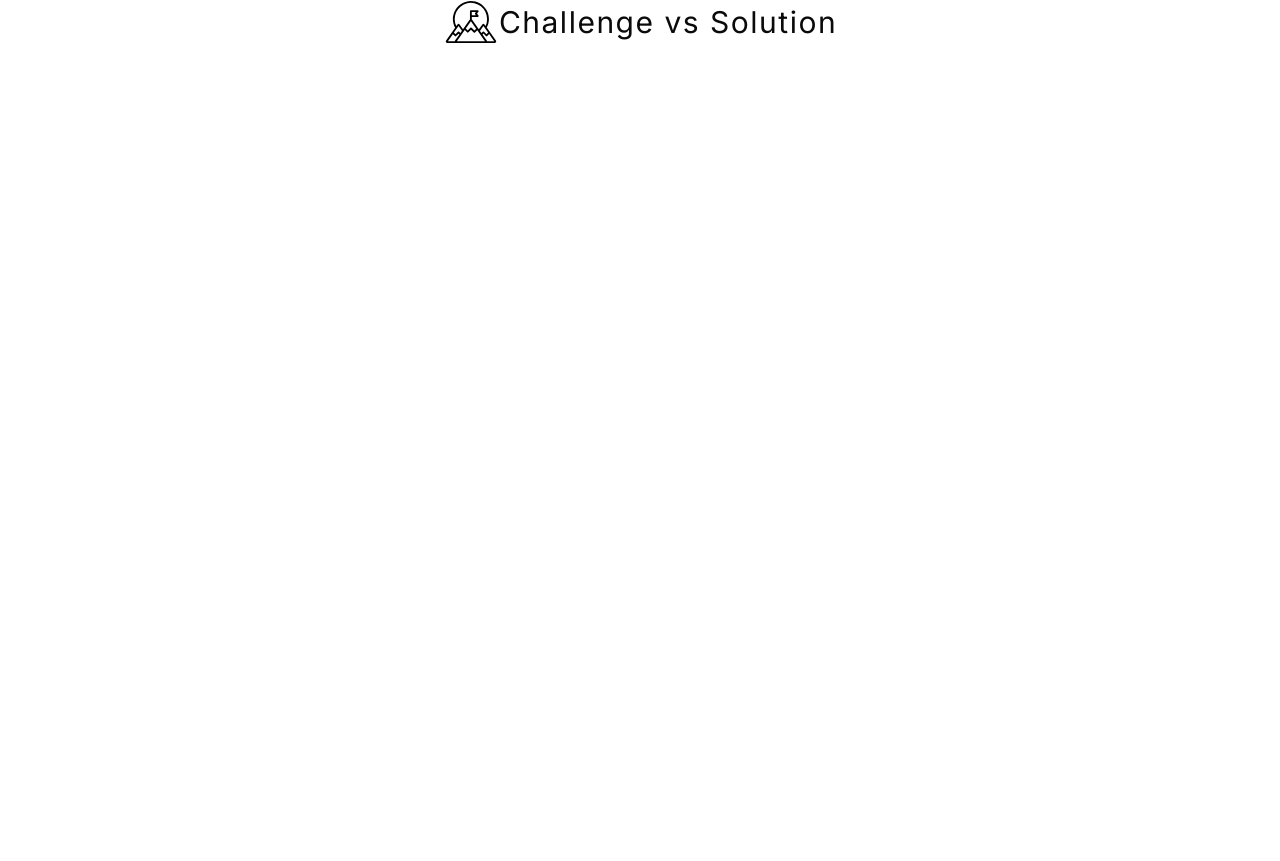
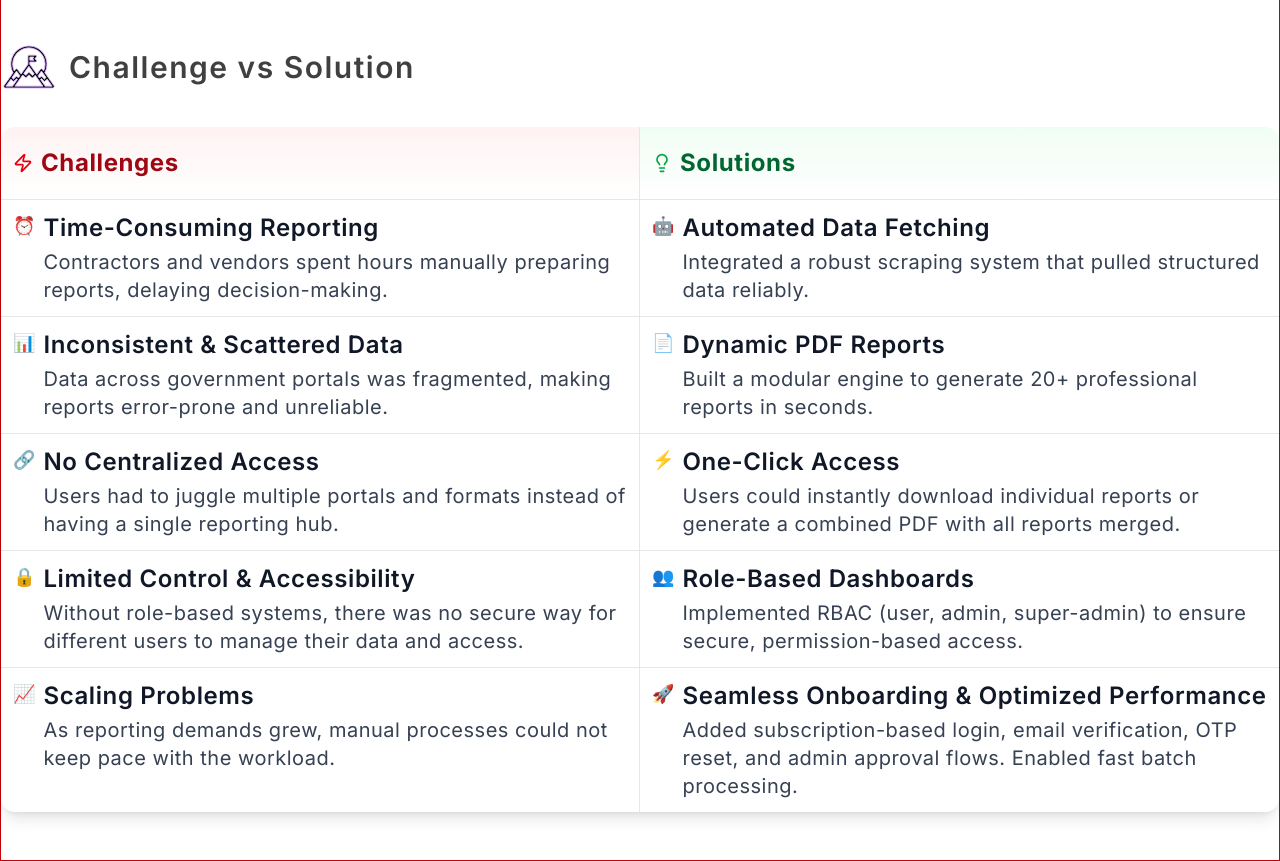
Before and after one commit to abhilashtengli/aceingdev_v2, a React (Vite) app: page /nrega in a window 1280 px wide. Shown: the part 920-1781 px from the top of the page. Before the commit the page ends 970 px from the top, so only its background shows below. Built offline with nearby package versions, Linux system fonts and the light colour scheme.

Commit message:
Update : Challenge vs Solution done of nreg

```diff
--- a/src/Components/CaseStudies/Nrega.tsx
+++ b/src/Components/CaseStudies/Nrega.tsx
@@ -1,8 +1,9 @@
+import { Lightbulb, Zap } from "lucide-react";
 import nregaImg from "../../assets/nrega-hero.png";
 import { Badge } from "../ui/badge";
 const Nrega = () => {
   return (
-    <div className="border-none">
+    <div className="h-full w-full border border-red-700">
       <section className="relative flex h-fit w-full justify-center gap-x-32 overflow-hidden border px-12 py-8">
         <div className="mt-3 flex max-w-6xl flex-col justify-center">
           <Badge className="mb-4 border-gray-600 bg-gray-800 px-3 py-1 text-lg tracking-wider text-white">
@@ -15,7 +16,7 @@ const Nrega = () => {
             From 6 Hours of Manual Reporting → to 30 Seconds for Report
             Generation
           </p>
-          <p className="mt-14 max-w-4xl text-xl leading-7 tracking-wider">
+          <p className="mt-14 max-w-4xl text-xl leading-7 tracking-wider text-neutral-700">
             A centralized SaaS platform where contractors and vendors can access
             structured data sourced from government portals and instantly
             download 20+ professional reports, all under a subscription-based
@@ -39,18 +40,17 @@ const Nrega = () => {
           </div>
         </div>
       </section>
-      <section className="flex justify-center gap-x-32 border-red-500 py-12">
-        <div className="max-w-xl">
-          <h1 className="flex items-center gap-x-3 text-3xl tracking-wider">
+      <section className="flex flex-col items-center justify-center border-red-500 py-12">
+        <h1 className="flex w-full max-w-[109rem] items-center gap-x-3 text-3xl font-semibold tracking-wider text-neutral-700">
           <svg
             xmlns="http://www.w3.org/2000/svg"
             viewBox="0 0 24 24"
             fill="none"
             stroke="currentColor"
-              stroke-width="2"
+            stroke-width="1"
             stroke-linecap="round"
             stroke-linejoin="round"
-              className="icon icon-tabler icons-tabler-outline icon-tabler-target-arrow size-10"
+            className="icon icon-tabler icons-tabler-outline icon-tabler-target-arrow size-10 text-green-600"
           >
             <path stroke="none" d="M0 0h24v24H0z" fill="none" />
             <path d="M12 12m-1 0a1 1 0 1 0 2 0a1 1 0 1 0 -2 0" />
@@ -61,19 +61,22 @@ const Nrega = () => {
           </svg>
           Client Goal
         </h1>
-          <p className="mt-5 text-xl leading-7 tracking-wider">
+        <div className="mt-3 flex justify-center">
+          <div className="max-w-[45rem] border-r border-dashed border-purple-200 pr-16 pl-1">
+            <p className="text-xl leading-7 tracking-wider text-neutral-700">
               The client required a SaaS-based reporting platform to streamline
               how officials, contractors, and vendors access and generate
               government compliance reports.
             </p>
           </div>
-        <div className="mt-14 max-w-5xl">
-          <div className="space-y-5 text-xl leading-7 tracking-wider">
+          <div className="max-w-5xl pl-16">
+            <div className="space-y-5 text-xl leading-7 tracking-wider text-neutral-700">
               <p>
                 Before this system, users had to spend hours manually collecting
                 data, piecing together information from multiple government
-              portals, and formatting reports themselves. This process was slow,
-              unreliable, and often resulted in incomplete documentation.
+                portals, and formatting reports themselves. This process was
+                slow, unreliable, and often resulted in incomplete
+                documentation.
               </p>
               <p>
                 The vision was to create a centralized SaaS platform where
@@ -83,20 +86,197 @@ const Nrega = () => {
               </p>
             </div>
           </div>
+        </div>
       </section>
-      <section className="flex justify-center">
-        <div>
-          <h1 className="flex items-center justify-center text-3xl tracking-wider">
+      <section className="flex flex-col items-center justify-center border-red-500 py-12">
+        <h1 className="flex w-full max-w-[109rem] items-center gap-x-3 text-3xl tracking-wider text-neutral-700 font-semibold">
           <svg
             viewBox="0 0 60 60"
             xmlns="http://www.w3.org/2000/svg"
             fill="#000"
-              className="size-14"
+            stroke="currentColor"
+            stroke-width="1"
+            className="size-14 text-purple-300"
           >
             <path d="M56.67,49.88,46.89,36a19.31,19.31,0,1,0-33.9.18L3.33,49.88a1.63,1.63,0,0,0,1.34,2.58H55.33a1.63,1.63,0,0,0,1.34-2.58Zm-40-15.57,3.6,5.11-1.6,2.27-1.3-1.3a1,1,0,0,0-.69-.29h0a1,1,0,0,0-.69.29L13.36,43,11.7,41.37Zm18.58-15-.82,1.1a1,1,0,0,0,0,1.17l.82,1.1H30.87V19.3Zm-5.37,9.86,5.69,8.08-1.95,1.95-2.94-2.94a1,1,0,0,0-1.38,0L26.53,39l-2.11-2.11Zm-6.61,9.38,2.56,2.56a1,1,0,0,0,1.38,0L30,38.32l2.94,2.94a1,1,0,0,0,1.38,0l2.4-2.41,8.22,11.66H14.85Zm16.33,1,3.71-5.26,5,7.06L46.64,43,44,40.39a1,1,0,0,0-.69-.29h0a1,1,0,0,0-.69.29L41.2,41.82ZM12.53,26.85a17.36,17.36,0,1,1,33.09,7.34l-1-1.37a1.7,1.7,0,0,0-2.68,0l-3.56,5.05L31.23,27.67a1.45,1.45,0,0,0-.36-.34V24.62h6.34A1,1,0,0,0,38,23.06L36.43,21,38,18.91a1,1,0,0,0-.78-1.56H29.89a1,1,0,0,0-1,1v9a1.33,1.33,0,0,0-.37.34h0l-7.08,10L18,32.82a1.7,1.7,0,0,0-2.68,0l-1.09,1.54A17.37,17.37,0,0,1,12.53,26.85ZM10.57,43l2.1,2.1a1,1,0,0,0,1.38,0l2.64-2.63.85.85-4.63,6.57a1.65,1.65,0,0,0-.26.63H5.26Zm36.56,7.52a1.63,1.63,0,0,0-.25-.63l-4.54-6.44,1-1L46,45.09a1,1,0,0,0,1.38,0l2.1-2.1,5.31,7.52Z" />
           </svg>
           Challenge vs Solution{" "}
         </h1>
+        <div className="mt-8 flex w-full max-w-[109rem] justify-center">
+          <div className="flex w-auto justify-center border-blue-500">
+            <div className="overflow-hidden rounded-xl border-gray-800 bg-white shadow-lg">
+              <div className="grid w-full grid-cols-2">
+                {/* Header */}
+                <div className="border-r border-b border-gray-200 bg-gradient-to-b from-red-50 to-transparent p-3 py-5">
+                  <div className="flex items-center gap-2">
+                    <Zap className="h-5 w-5 text-red-600" />
+                    <h3 className="text-2xl font-bold tracking-wide text-red-800">
+                      Challenges
+                    </h3>
+                  </div>
+                </div>
+                <div className="border-b border-gray-200 bg-gradient-to-b from-green-50 to-transparent p-3 py-5">
+                  <div className="flex items-center gap-2">
+                    <Lightbulb className="h-5 w-5 text-green-600" />
+                    <h3 className="text-2xl font-bold tracking-wide text-green-800">
+                      Solutions
+                    </h3>
+                  </div>
+                </div>
+
+                {/* Row 1 */}
+                <div className="from-red-25 border-r border-b border-gray-200 bg-gradient-to-b to-transparent p-3">
+                  <div className="flex items-start gap-2">
+                    <div className="text-lg">⏰</div>
+                    <div>
+                      <h4 className="mb-1 text-2xl font-semibold tracking-wide text-gray-900">
+                        Time-Consuming Reporting
+                      </h4>
+                      <p className="text-xl tracking-wide text-gray-700">
+                        Contractors and vendors spent hours manually preparing
+                        reports, delaying decision-making.
+                      </p>
+                    </div>
+                  </div>
+                </div>
+                <div className="from-green-25 border-b border-gray-200 bg-gradient-to-b to-transparent p-3">
+                  <div className="flex items-start gap-2">
+                    <div className="text-lg">🤖</div>
+                    <div>
+                      <h4 className="mb-1 text-2xl font-semibold tracking-wide text-gray-900">
+                        Automated Data Fetching
+                      </h4>
+                      <p className="text-xl tracking-wide text-gray-700">
+                        Integrated a robust scraping system that pulled
+                        structured data reliably.
+                      </p>
+                    </div>
+                  </div>
+                </div>
+
+                {/* Row 2 */}
+                <div className="from-red-25 border-r border-b border-gray-200 bg-gradient-to-b to-transparent p-3">
+                  <div className="flex items-start gap-2">
+                    <div className="text-lg">📊</div>
+                    <div>
+                      <h4 className="mb-1 text-2xl font-semibold tracking-wide text-gray-900">
+                        Inconsistent & Scattered Data
+                      </h4>
+                      <p className="text-xl tracking-wide text-gray-700">
+                        Data across government portals was fragmented, making
+                        reports error-prone and unreliable.
+                      </p>
+                    </div>
+                  </div>
+                </div>
+                <div className="from-green-25 border-b border-gray-200 bg-gradient-to-b to-transparent p-3">
+                  <div className="flex items-start gap-2">
+                    <div className="text-lg">📄</div>
+                    <div>
+                      <h4 className="mb-1 text-2xl font-semibold tracking-wide text-gray-900">
+                        Dynamic PDF Reports
+                      </h4>
+                      <p className="text-xl tracking-wide text-gray-700">
+                        Built a modular engine to generate 20+ professional
+                        reports in seconds.
+                      </p>
+                    </div>
+                  </div>
+                </div>
+
+                {/* Row 3 */}
+                <div className="from-red-25 border-r border-b border-gray-200 bg-gradient-to-b to-transparent p-3">
+                  <div className="flex items-start gap-2">
+                    <div className="text-lg">🔗</div>
+                    <div>
+                      <h4 className="mb-1 text-2xl font-semibold tracking-wide text-gray-900">
+                        No Centralized Access
+                      </h4>
+                      <p className="text-xl tracking-wide text-gray-700">
+                        Users had to juggle multiple portals and formats instead
+                        of having a single reporting hub.
+                      </p>
+                    </div>
+                  </div>
+                </div>
+                <div className="from-green-25 border-b border-gray-200 bg-gradient-to-b to-transparent p-3">
+                  <div className="flex items-start gap-2">
+                    <div className="text-lg">⚡</div>
+                    <div>
+                      <h4 className="mb-1 text-2xl font-semibold tracking-wide text-gray-900">
+                        One-Click Access
+                      </h4>
+                      <p className="text-xl tracking-wide text-gray-700">
+                        Users could instantly download individual reports or
+                        generate a combined PDF with all reports merged.
+                      </p>
+                    </div>
+                  </div>
+                </div>
+
+                {/* Row 4 */}
+                <div className="from-red-25 border-r border-b border-gray-200 bg-gradient-to-b to-transparent p-3">
+                  <div className="flex items-start gap-2">
+                    <div className="text-lg">🔒</div>
+                    <div>
+                      <h4 className="mb-1 text-2xl font-semibold tracking-wide text-gray-900">
+                        Limited Control & Accessibility
+                      </h4>
+                      <p className="text-xl tracking-wide text-gray-700">
+                        Without role-based systems, there was no secure way for
+                        different users to manage their data and access.
+                      </p>
+                    </div>
+                  </div>
+                </div>
+                <div className="from-green-25 border-b border-gray-200 bg-gradient-to-b to-transparent p-3">
+                  <div className="flex items-start gap-2">
+                    <div className="text-lg">👥</div>
+                    <div>
+                      <h4 className="mb-1 text-2xl font-semibold tracking-wide text-gray-900">
+                        Role-Based Dashboards
+                      </h4>
+                      <p className="text-xl tracking-wide text-gray-700">
+                        Implemented RBAC (user, admin, super-admin) to ensure
+                        secure, permission-based access.
+                      </p>
+                    </div>
+                  </div>
+                </div>
+
+                {/* Row 5 */}
+                <div className="from-red-25 border-r border-gray-200 bg-gradient-to-b to-transparent p-3">
+                  <div className="flex items-start gap-2">
+                    <div className="text-lg">📈</div>
+                    <div>
+                      <h4 className="mb-1 text-2xl font-semibold tracking-wide text-gray-900">
+                        Scaling Problems
+                      </h4>
+                      <p className="text-xl tracking-wide text-gray-700">
+                        As reporting demands grew, manual processes could not
+                        keep pace with the workload.
+                      </p>
+                    </div>
+                  </div>
+                </div>
+                <div className="from-green-25 bg-gradient-to-b to-transparent p-3">
+                  <div className="flex items-start gap-2">
+                    <div className="text-lg">🚀</div>
+                    <div>
+                      <h4 className="mb-1 text-2xl font-semibold tracking-wide text-gray-900">
+                        Seamless Onboarding & Optimized Performance
+                      </h4>
+                      <p className="text-xl tracking-wide text-gray-700">
+                        Added subscription-based login, email verification, OTP
+                        reset, and admin approval flows. Enabled fast batch
+                        processing.
+                      </p>
+                    </div>
+                  </div>
+                </div>
+              </div>
+            </div>
+          </div>
         </div>
       </section>
     </div>
```
Lines whose indentation alone changed are shown as unchanged.
